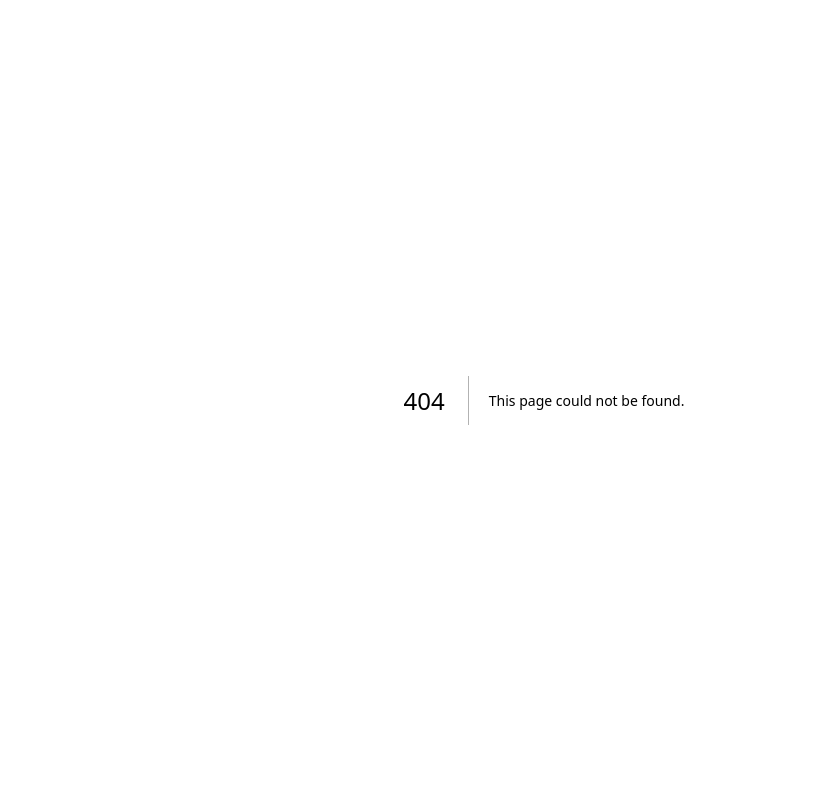
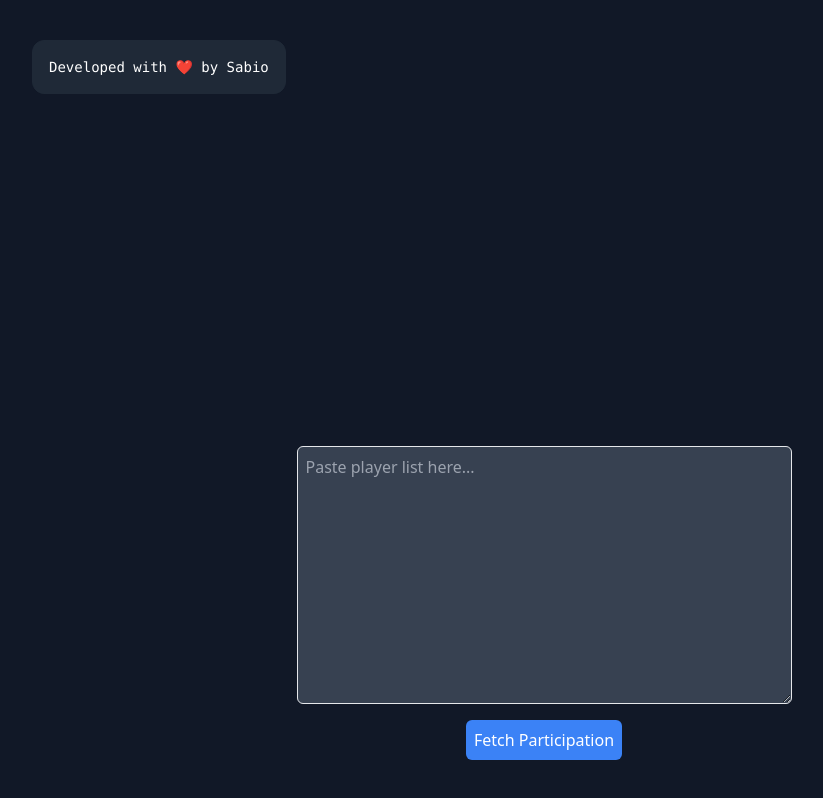
Before and after one commit to marcos-nunes-dev/albion-reguear-helper, a Next.js app: page /attendance in a window 1280 px wide. Before the commit this address had no page. Shown: the whole page, without its empty margins (96-919 px from the left). Built offline with nearby package versions, Linux system fonts and the light colour scheme.

Commit message:
attendance

```diff
--- a/package.json
+++ b/package.json
@@ -12,13 +12,15 @@
     "file-saver": "^2.0.5",
     "next": "14.2.5",
     "react": "^18",
-    "react-dom": "^18"
+    "react-dom": "^18",
+    "react-table": "^7.8.0"
   },
   "devDependencies": {
     "@types/file-saver": "^2.0.7",
     "@types/node": "^20",
     "@types/react": "^18",
     "@types/react-dom": "^18",
+    "@types/react-table": "^7.7.20",
     "eslint": "^8",
     "eslint-config-next": "14.2.5",
     "postcss": "^8",
--- /dev/null
+++ b/src/components/Att.tsx
@@ -0,0 +1,171 @@
+"use client";
+import React, { useState } from 'react';
+import "../app/globals.css";
+import { useTable, useSortBy } from 'react-table';
+
+export default function Att() {
+    const [playerList, setPlayerList] = useState('');
+    const [playersData, setPlayersData] = useState([]);
+    const [loading, setLoading] = useState(false);
+    const [error, setError] = useState<string | null>(null);
+
+    const handleTextAreaChange = (event:any) => {
+        setPlayerList(event.target.value);
+    };
+
+    const parsePlayerList = () => {
+        const lines = playerList.trim().split('\n');
+        const players = lines.slice(1).map(line => {
+            const [name, lastSeen, roles] = line.split('","').map(field => field.replace(/(^"|"$)/g, ''));
+            return { name, lastSeen, roles };
+        });
+        return players;
+    };
+
+    const fetchPlayerParticipation = async () => {
+        const players = parsePlayerList();
+        setLoading(true);
+        setError(null);
+        try {
+            const response = await fetch('https://api.albionbattles.com/player?guildSearch=C%20A%20L%20A%20N%20G%20O%20S&interval=28&minGP=20');
+            if (!response.ok) {
+                throw new Error('Failed to fetch data');
+            }
+            const data = await response.json();
+            const playerParticipation = data.reduce((acc:any, player:any) => {
+                acc[player.name] = {
+                    battleNumber: player.battleNumber,
+                    totalFame: player.totalFame,
+                    totalKills: player.totalKills,
+                    totalDeath: player.totalDeath,
+                    averageIP: player.averageIP,
+                };
+                return acc;
+            }, {});
+
+            const combinedData:any = players.map(player => ({
+                ...player,
+                ...playerParticipation[player.name] || {
+                    battleNumber: 0,
+                    totalFame: 0,
+                    totalKills: 0,
+                    totalDeath: 0,
+                    averageIP: 0,
+                }
+            })).sort((a, b) => b.battleNumber - a.battleNumber);
+
+            setPlayersData(combinedData);
+        } catch (error:any) {
+            setError('Error fetching player participation: ' + error.message );
+        } finally {
+            setLoading(false);
+        }
+    };
+
+    const columns = React.useMemo(() => [
+        {
+            Header: 'Character Name',
+            accessor: 'name',
+        },
+        {
+            Header: 'Battle Number',
+            accessor: 'battleNumber',
+        },
+        {
+            Header: 'Total Fame',
+            accessor: 'totalFame',
+        },
+        {
+            Header: 'Total Kills',
+            accessor: 'totalKills',
+        },
+        {
+            Header: 'Total Death',
+            accessor: 'totalDeath',
+        },
+        {
+            Header: 'Average IP',
+            accessor: 'averageIP',
+        },
+    ], []);
+
+    const data = React.useMemo(() => playersData, [playersData]);
+
+    const {
+        getTableProps,
+        getTableBodyProps,
+        headerGroups,
+        rows,
+        prepareRow,
+    } = useTable({ columns, data }, useSortBy);
+
+    return (
+        <main className="flex min-h-screen flex-col items-center justify-between p-10 bg-gray-900 text-white">
+            <div className="z-10 w-full max-w-5xl items-center justify-between font-mono text-sm lg:flex">
+                <p className="fixed left-0 top-0 flex w-full justify-center border-b border-gray-800 bg-gray-800 pb-6 pt-8 backdrop-blur-2xl lg:static lg:w-auto  lg:rounded-xl lg:border lg:bg-gray-800 lg:p-4">
+                    Developed with ❤️ by Sabio
+                </p>
+            </div>
+
+            <div className="flex flex-col items-center">
+                <textarea
+                    className="p-2 border rounded-md bg-gray-700 mb-4 w-full"
+                    value={playerList}
+                    onChange={handleTextAreaChange}
+                    rows={10}
+                    cols={50}
+                    placeholder='Paste player list here...'
+                />
+                <button
+                    className="p-2 bg-blue-500 text-white rounded-md"
+                    onClick={fetchPlayerParticipation}
+                    disabled={loading}
+                >
+                    {loading ? "Carregando..." : "Fetch Participation"}
+                </button>
+            </div>
+
+            {error && <div className="text-red-500 mt-4">{error}</div>}
+
+            {playersData.length > 0 && (
+                <div className="mt-8 w-full max-w-5xl">
+                    <h2 className="text-2xl mb-4">Dados dos Jogadores:</h2>
+                    <table {...getTableProps()} className="table-auto w-full text-left mb-8">
+                        <thead>
+                            {headerGroups.map(headerGroup => (
+                                <tr {...headerGroup.getHeaderGroupProps()}>
+                                    {headerGroup.headers.map((column:any) => (
+                                        <th {...column.getHeaderProps(column.getSortByToggleProps())} className="px-4 py-2 border-b border-gray-800">
+                                            {column.render('Header')}
+                                            <span>
+                                                {column.isSorted
+                                                    ? column.isSortedDesc
+                                                        ? ' 🔽'
+                                                        : ' 🔼'
+                                                    : ''}
+                                            </span>
+                                        </th>
+                                    ))}
+                                </tr>
+                            ))}
+                        </thead>
+                        <tbody {...getTableBodyProps()}>
+                            {rows.map(row => {
+                                prepareRow(row);
+                                return (
+                                    <tr {...row.getRowProps()} className="bg-gray-800">
+                                        {row.cells.map(cell => (
+                                            <td {...cell.getCellProps()} className="border px-4 py-2">
+                                                {cell.render('Cell')}
+                                            </td>
+                                        ))}
+                                    </tr>
+                                );
+                            })}
+                        </tbody>
+                    </table>
+                </div>
+            )}
+        </main>
+    );
+}
--- /dev/null
+++ b/src/pages/attendance.tsx
@@ -0,0 +1,6 @@
+import Att from "@/components/Att";
+
+
+export default function Page() {
+    return <Att />;
+}
```
Also changed, not shown: 1 other file (tests, documents, lock files or other folders).
